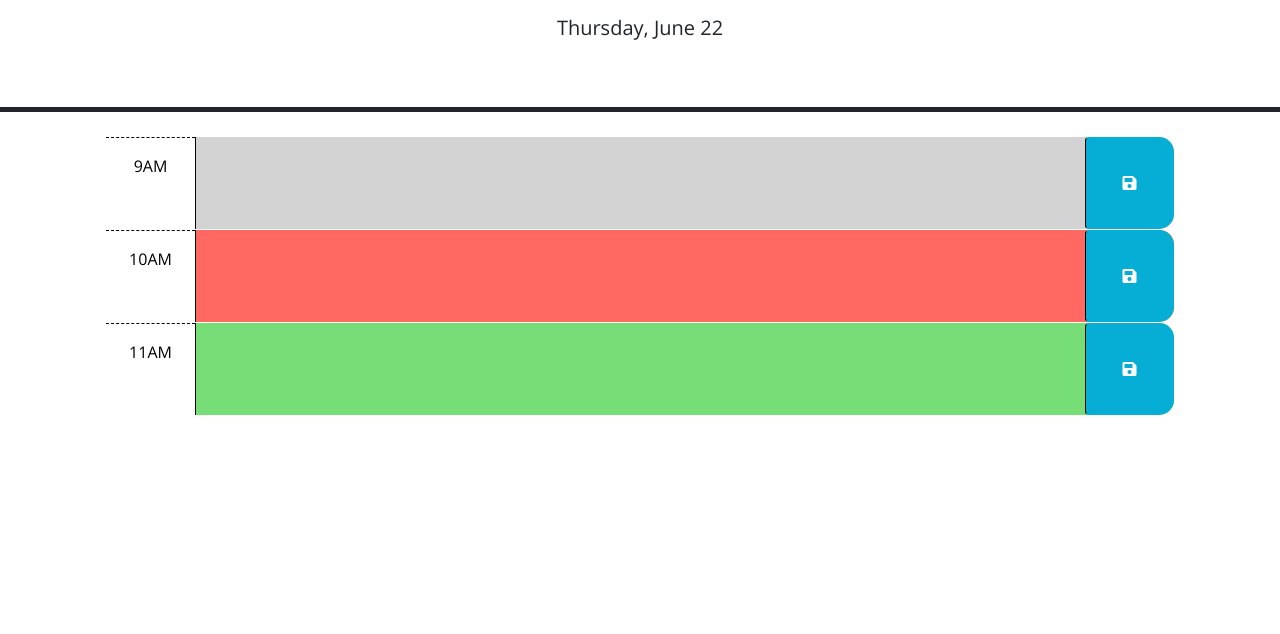
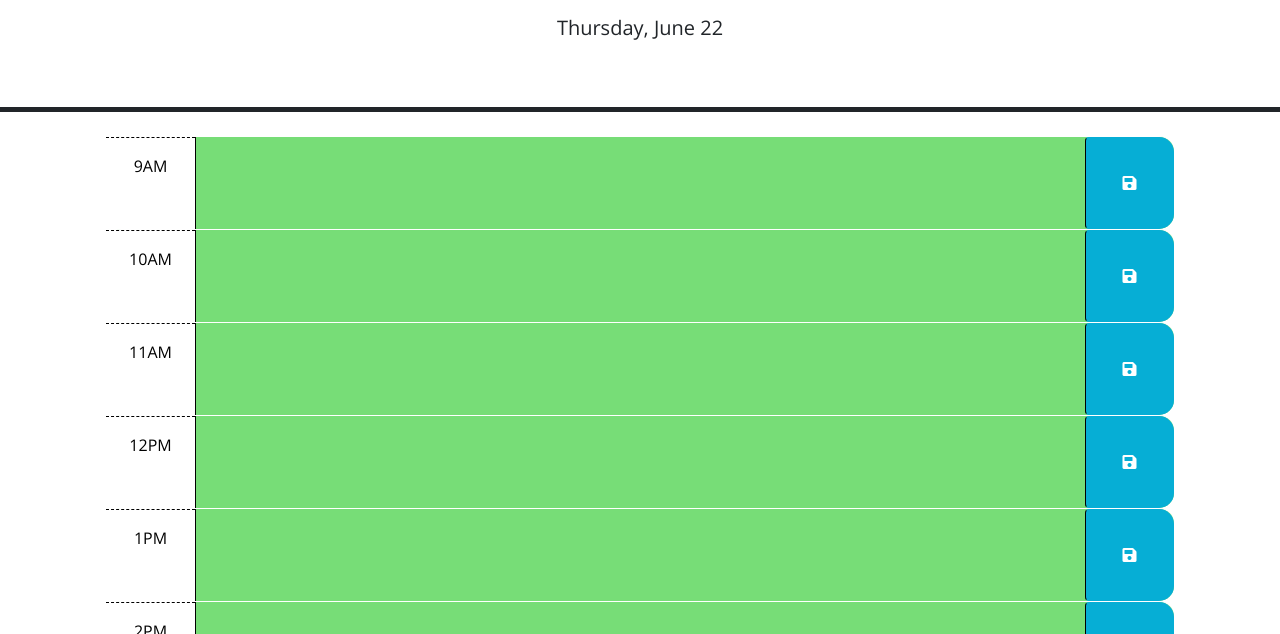
Before and after one commit to jacobPudwill/Work-Day-Planner, a plain HTML site: page index.html in a window 1280 px wide. Shown: the part 166-800 px from the top of the page. Drawn offline with nearby package versions, Linux system fonts and the light colour scheme.

Commit message:
Deleted time blocks created in html and replaced them with time blocks created using JavaScript.

```diff
--- a/index.html
+++ b/index.html
@@ -28,44 +28,7 @@
       <p class="lead">A simple calendar app for scheduling your work day</p>
       <p id="currentDay" class="lead"></p>
     </header>
-    <div class="container-lg px-5">
-      <!-- Use class for "past", "present", and "future" to apply styles to the
-        time-block divs accordingly. The javascript will need to do this by
-        adding/removing these classes on each div by comparing the hour in the
-        id to the current hour. The html provided below is meant to be an example
-        demonstrating how the css provided can be leveraged to create the
-        desired layout and colors. The html below should be removed or updated
-        in the finished product. Remember to delete this comment once the
-        code is implemented.
-        -->
-
-      <!-- Example of a past time block. The "past" class adds a gray background color. -->
-      <div id="hour-9" class="row time-block past">
-        <div class="col-2 col-md-1 hour text-center py-3">9AM</div>
-        <textarea class="col-8 col-md-10 description" rows="3"> </textarea>
-        <button class="btn saveBtn col-2 col-md-1" aria-label="save">
-          <i class="fas fa-save" aria-hidden="true"></i>
-        </button>
-      </div>
-
-      <!-- Example of a a present time block. The "present" class adds a red background color. -->
-      <div id="hour-10" class="row time-block present">
-        <div class="col-2 col-md-1 hour text-center py-3">10AM</div>
-        <textarea class="col-8 col-md-10 description" rows="3"> </textarea>
-        <button class="btn saveBtn col-2 col-md-1" aria-label="save">
-          <i class="fas fa-save" aria-hidden="true"></i>
-        </button>
-      </div>
-
-      <!-- Example of a future time block. The "future" class adds a green background color. -->
-      <div id="hour-11" class="row time-block future">
-        <div class="col-2 col-md-1 hour text-center py-3">11AM</div>
-        <textarea class="col-8 col-md-10 description" rows="3"> </textarea>
-        <button class="btn saveBtn col-2 col-md-1" aria-label="save">
-          <i class="fas fa-save" aria-hidden="true"></i>
-        </button>
-      </div>
-    </div>
+    <div class="container-lg px-5"></div>
 
     <script src="https://code.jquery.com/jquery-3.4.1.min.js"></script>
     <script
--- a/script.js
+++ b/script.js
@@ -2,9 +2,86 @@
 // the code isn't run until the browser has finished rendering all the elements
 // in the html.
 var today = dayjs().format('dddd, MMMM D');
-
+var hour = dayjs().hour();
 
 $(function () {
+  for (let i = 9; i <= 12; i++){
+    var timeBlockDiv = $('<div>');
+    timeBlockDiv.attr('id', 'hour-' + i);
+    timeBlockDiv.attr('class', 'row time-block');
+    if (i < hour){
+      timeBlockDiv.addClass('past');
+    } else if (i === hour) {
+      timeBlockDiv.addClass('present');
+    } else if (i > hour) {
+      timeBlockDiv.addClass('future');
+    }
+
+    var timeAM = $('<div>' + i + 'AM</div>');
+    if (i === 12){
+      timeAM = $('<div>' + i + 'PM</div>');
+    }
+    timeAM.attr('class', 'col-2 col-md-1 hour text-center py-3');
+
+    var textArea = $('<textarea>');
+    textArea.attr('class', 'col-8 col-md-10 description');
+    textArea.attr('rows', '3');
+
+    var saveButton = $('<button>');
+    saveButton.attr('class', 'btn saveBtn col-2 col-md-1');
+    saveButton.attr('aria-label', 'save');
+
+    var icon = $('<i>');
+    icon.attr('class', 'fas fa-save');
+    icon.attr('aria-hidden', 'true');
+
+    saveButton.append(icon);
+    timeBlockDiv.append(timeAM);
+    timeBlockDiv.append(textArea);
+    timeBlockDiv.append(saveButton);
+
+    $('.container-lg').append(timeBlockDiv);
+    console.log(timeBlockDiv);
+
+  }
+
+  for (let i = 1; i <= 5; i++){
+    var timeBlockDiv = $('<div>');
+    timeBlockDiv.attr('id', 'hour-' + i);
+    timeBlockDiv.attr('class', 'row time-block');
+    if (hour < 13 || hour >= 13 && hour < i + 12){
+      timeBlockDiv.addClass('future');
+    } else if (hour >= 13 && hour === (i + 12)){
+      timeBlockDiv.addClass('present');
+    } else if (hour >= 13 && hour > (i + 12)){
+      timeBlockDiv.addClass('past');
+    }
+
+    var timeAM = $('<div>' + i + 'PM</div>');
+    timeAM.attr('class', 'col-2 col-md-1 hour text-center py-3');
+
+    var textArea = $('<textarea>');
+    textArea.attr('class', 'col-8 col-md-10 description');
+    textArea.attr('rows', '3');
+
+    var saveButton = $('<button>');
+    saveButton.attr('class', 'btn saveBtn col-2 col-md-1');
+    saveButton.attr('aria-label', 'save');
+
+    var icon = $('<i>');
+    icon.attr('class', 'fas fa-save');
+    icon.attr('aria-hidden', 'true');
+
+    saveButton.append(icon);
+    timeBlockDiv.append(timeAM);
+    timeBlockDiv.append(textArea);
+    timeBlockDiv.append(saveButton);
+
+    $('.container-lg').append(timeBlockDiv);
+    console.log(timeBlockDiv);
+
+  }
+
   // TODO: Add a listener for click events on the save button. This code should
   // use the id in the containing time-block as a key to save the user input in
   // local storage. HINT: What does `this` reference in the click listener
@@ -16,7 +93,6 @@ $(function () {
 
   for (let i = 0; i < timeBlocks.length; i++){
     timeBlock = timeBlocks.eq(i);
-      console.log(timeBlock);
 
     timeBlock.children('button').on("click", function(){
       console.log("working");
```
Lines whose indentation alone changed are shown as unchanged.
